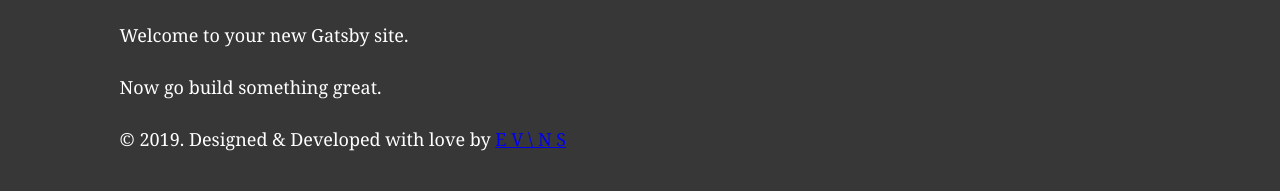
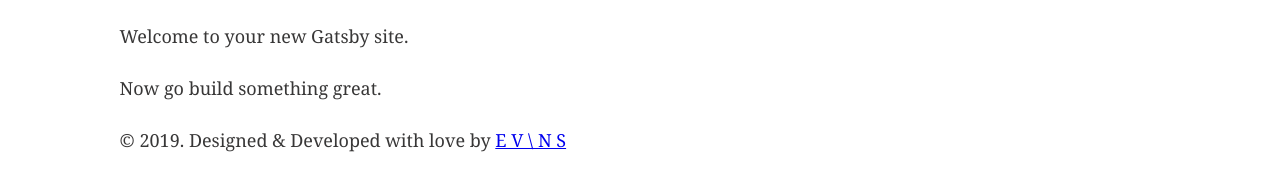
Before and after one commit to evansibok/evansibok, a Gatsby site: page / in a window 1280 px wide. Shown: the part 381-572 px from the top of the page. Built offline with nearby package versions, Linux system fonts and the light colour scheme; Gatsby itself is replaced by a stand-in of ours.

Commit message:
restructured the stylesheets

```diff
--- a/src/components/layout.js
+++ b/src/components/layout.js
@@ -10,8 +10,8 @@ import PropTypes from "prop-types"
 // import { useStaticQuery, graphql } from "gatsby"
 
 import Header from "./header"
-import "./layout.css"
-import "../styles/App.css"
+import "../stylesheets/layout.css"
+import "../stylesheets/app.css"
 
 const Layout = ({ children }) => {
 
--- a/src/App.scss
+++ b/src/stylesheets/app.scss
@@ -1,6 +1,8 @@
+
+
+
 body {
-  background: rgb(56, 55, 55);
-  color: white;
+  color: rgb(56, 55, 55);
 }
 
 header {
@@ -9,6 +11,7 @@ header {
   .headerContentContainer {
     display: flex;
     justify-content: space-between;
+    border-bottom: 0.08rem solid rgb(180, 180, 180);
 
     button {
       background: rgb(211, 28, 28);
```
Also changed, not shown: src/stylesheets/app.css, src/stylesheets/layout.css (renamed from src/components/layout.css), src/stylesheets/sass/_mixins.scss (added), src/stylesheets/sass/_variables.scss (added), 2 other files.
